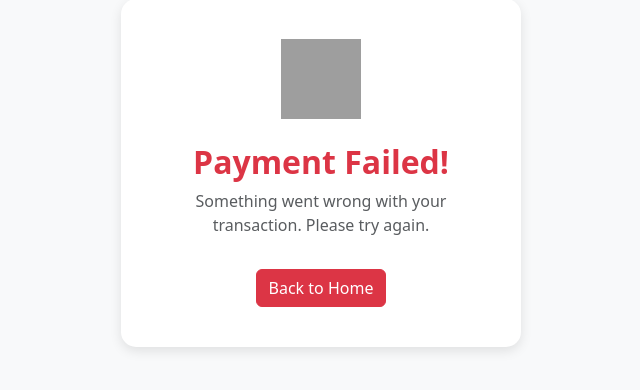
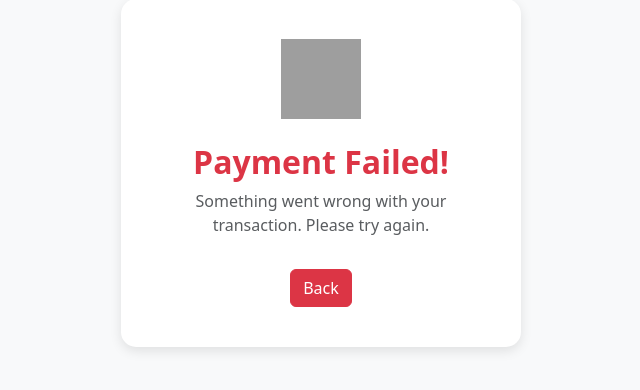
Before and after one commit to AvikChakraborty02/AlumniManagement, a Django app: template templates/paymentfail.html in a window 1280 px wide. Shown: the part 227-617 px from the top of the page, without its empty margins (319-959 px from the left). Run offline with Django 4.2, Linux system fonts and the light colour scheme; the template is opened without the code that fills it, so the values that code supplies are empty; grey boxes are pictures that could not be loaded.

Commit message:
Update paymentfail.html

```diff
--- a/templates/paymentfail.html
+++ b/templates/paymentfail.html
@@ -32,7 +32,7 @@
       <img src="https://cdn-icons-png.flaticon.com/512/753/753345.png" alt="Failure" class="failure-icon mb-4">
       <h2 class="text-danger fw-bold">Payment Failed!</h2>
       <p class="text-muted">Something went wrong with your transaction. Please try again.</p>
-      <a href="/" class="btn btn-danger mt-3">Back to Home</a>
+      <a href="/alumni_home/" class="btn btn-danger mt-3">Back</a>
     </div>
   </div>
 
```
